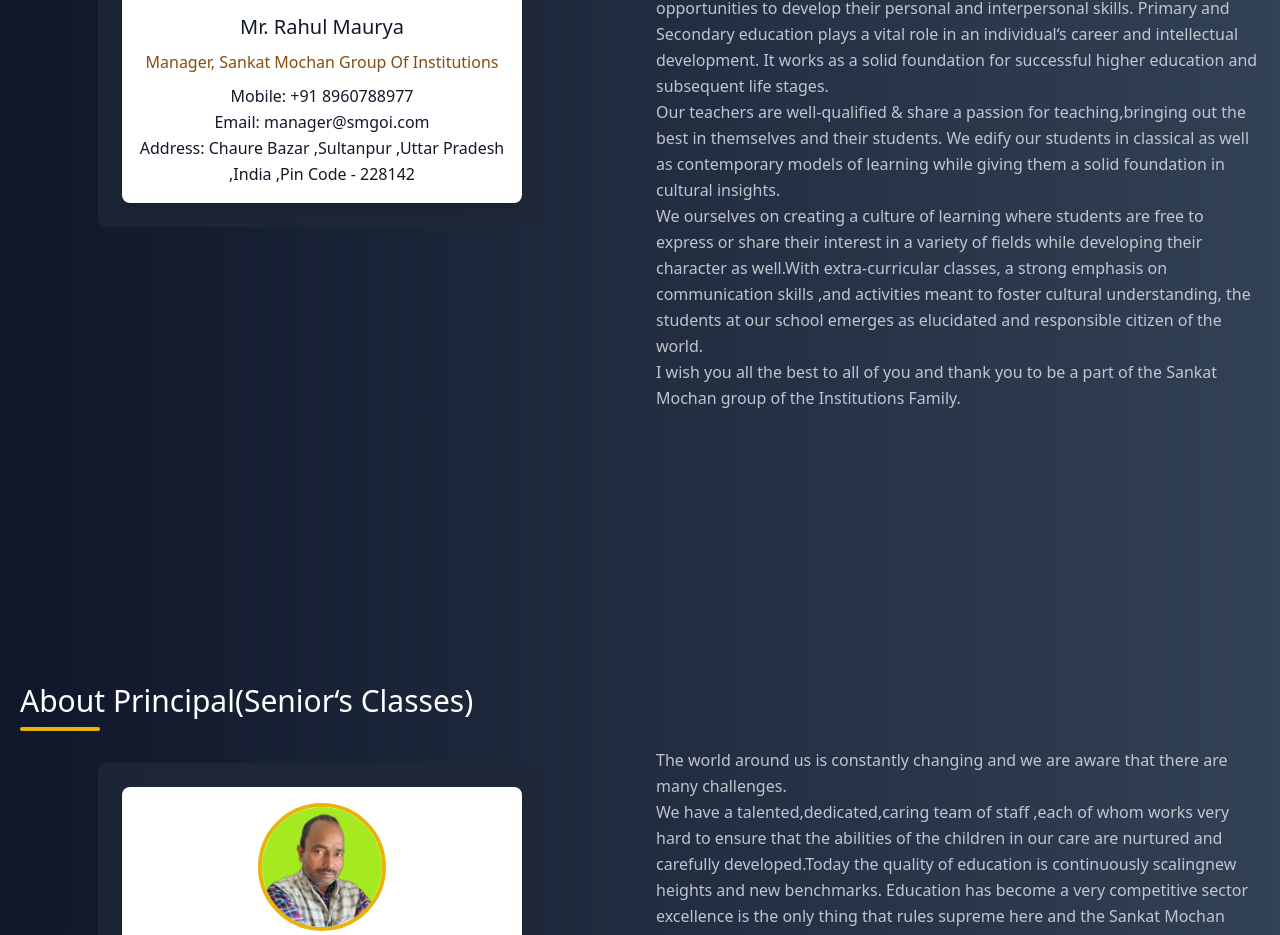
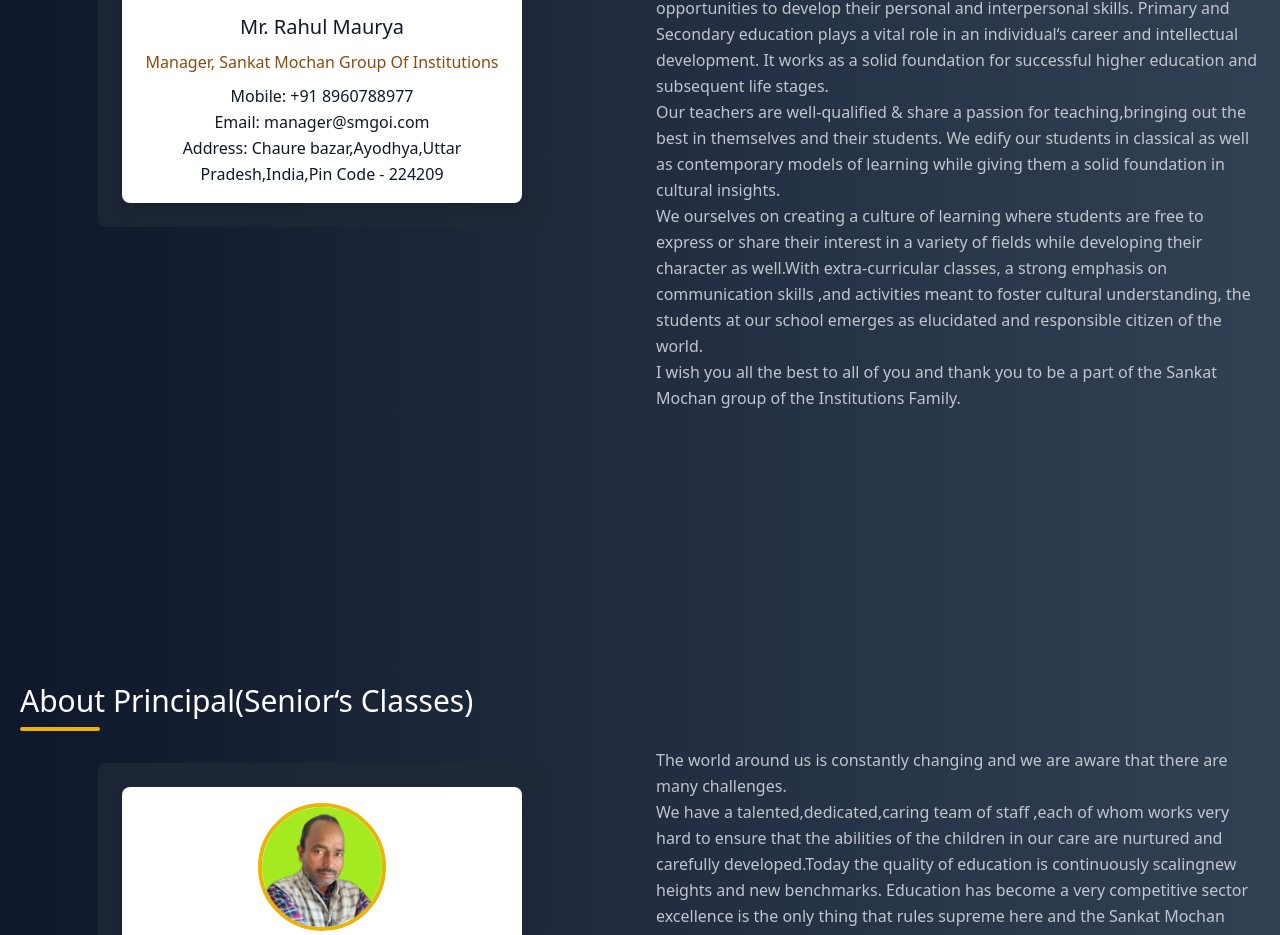
Before and after one commit to studyatsmgoi/smgoi, a Next.js app: page /about in a window 1280 px wide. Shown: the part 2891-3826 px from the top of the page. Built offline with nearby package versions, Linux system fonts and the light colour scheme.

Commit message:
some manager cahnges
some more manager changes

```diff
--- a/src/components/about/manager/aboutmanager.tsx
+++ b/src/components/about/manager/aboutmanager.tsx
@@ -18,7 +18,7 @@
                   mobile={8960788977}
                   email="manager@smgoi.com"
                   image="/management/manager.webp"
-                  address=" Chaure Bazar ,Sultanpur ,Uttar Pradesh ,India ,Pin Code - 228142"
+                  address="Chaure bazar,Ayodhya,Uttar Pradesh,India,Pin Code - 224209"
                   imgalt="Manager Of Sankat Mochan Group Of Institutions"
                 />
               </div>
```
